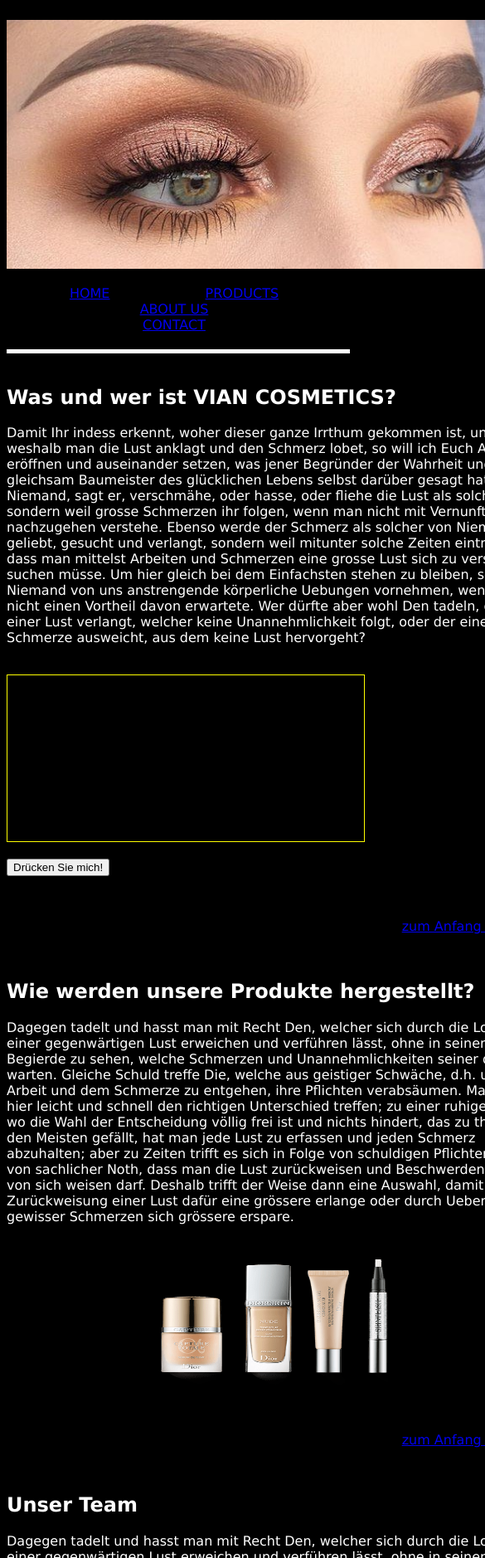
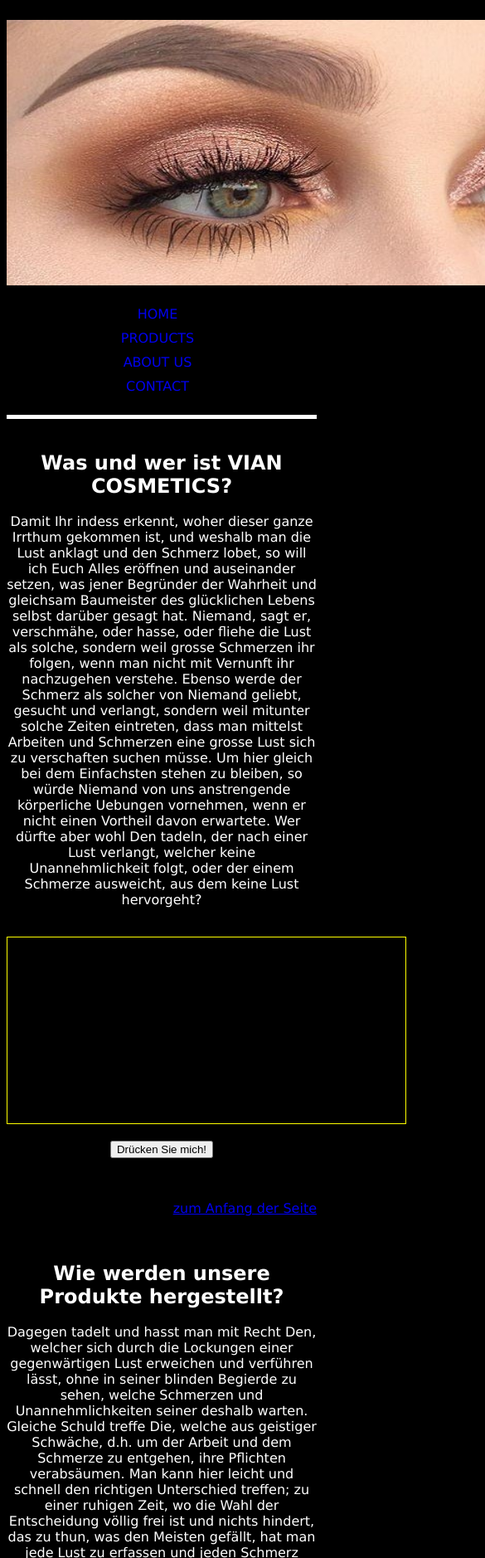
Before and after one commit to belmapudic/viancosmetics, a plain HTML site: page index.html in a window 390 px wide. Shown: the part 122-2000 px from the top of the page at 83% size, 585 px wide, since content can reach past the window. Drawn offline with Linux system fonts and the light colour scheme.

Commit message:
Add files via upload

```diff
--- a/styles.css
+++ b/styles.css
@@ -15,95 +15,77 @@ header {
     top: 0;
     left: 0;
     right: 0;
-    height: 300px;
+    height: 20em;
 	background-color: white;
 }
 img.augen {
 	display: flex;
 	margin-left: auto;
     margin-right: auto;
-	width: 650px;			/*Breite*/
-	height: 300px;			/*Hohe*/
+	width: 50em;			/*Breite*/
+	height: 20em;			/*Hohe*/
 }
 img.main {
 	display: flex;
 	margin-left: auto;
     margin-right: auto;
-	width: 350px;
-	height: 180px;
+	width: 17em;
+	height: 7em;
 }
-.navigation {
-    width: 100%;			/*Breite ganze Seite*/
+.navigation {			/*Breite ganze Seite*/
+    list-style: none;
 	padding: 20px;			/*Schriftgrösse*/
 	margin: auto;
 	border-bottom: white 5px solid;
 	text-align: center;
 }
 .navigation li {
-    display: inline;
-    list-style: none;
     margin-right: 10px;
     padding: 5px 50px;
 	font-size: 16px;
+	display: inline;
+}
+.navigation li a{
+	text-decoration: none;
 }
 .main {
-	text-align: left;
+	text-align: center;
 	margin: 0 auto;
-	width: 650px;
 }
 .cookie {
 	font-size: 13px;
 }
-@media only screen
-and (min-device-width: 320px)
-and (max-device-width: 480px)
-and (-webkit-min-device-pixel-ratio: 2)  {
+@media screen and (max-width: 800px) {
 	.navigation li {
-		float: none;
-		width: 100%;
+		display: block;
 	}
 }
 
-@media only screen
-and (min-device-width: 320px)
-and (max-device-width: 480px)
-and (-webkit-min-device-pixel-ratio: 2) {
+@media screen and (max-width: 800px) {
 	.main {
-		width: 600px;
+		text-align: center;
 	}
 }
 
-@media only screen
-and (min-device-width: 320px)
-and (max-device-width: 480px)
-and (-webkit-min-device-pixel-ratio: 2) {
+@media screen and (max-width: 800px) {
 	img.augen {
-		width: 600px;
+		width: 50em;
 	}
 }
 
-@media only screen
-and (min-device-width: 320px)
-and (max-device-width: 480px)
-and (-webkit-min-device-pixel-ratio: 2)  {
+@media screen and (max-width: 800px)  {
 	img.main {
-		width: 400px;
+		width: 15em;
 	}
 }
 
-@media only screen
-and (min-device-width: 320px)
-and (max-device-width: 480px)
-and (-webkit-min-device-pixel-ratio: 2)  {
+@media screen and (max-width: 800px)  {
 	#myCanvas {
-		width: 600px;
+		width: 30em;
 	}
 }
 
-@media only screen
-and (min-device-width: 320px)
-and (max-device-width: 480px)
-and (-webkit-min-device-pixel-ratio: 2)  {
+@media screen and (max-width: 800px)  {
 	.cookie {
 		font-size: 8px;
 	}
```
Lines whose indentation alone changed are shown as unchanged.
